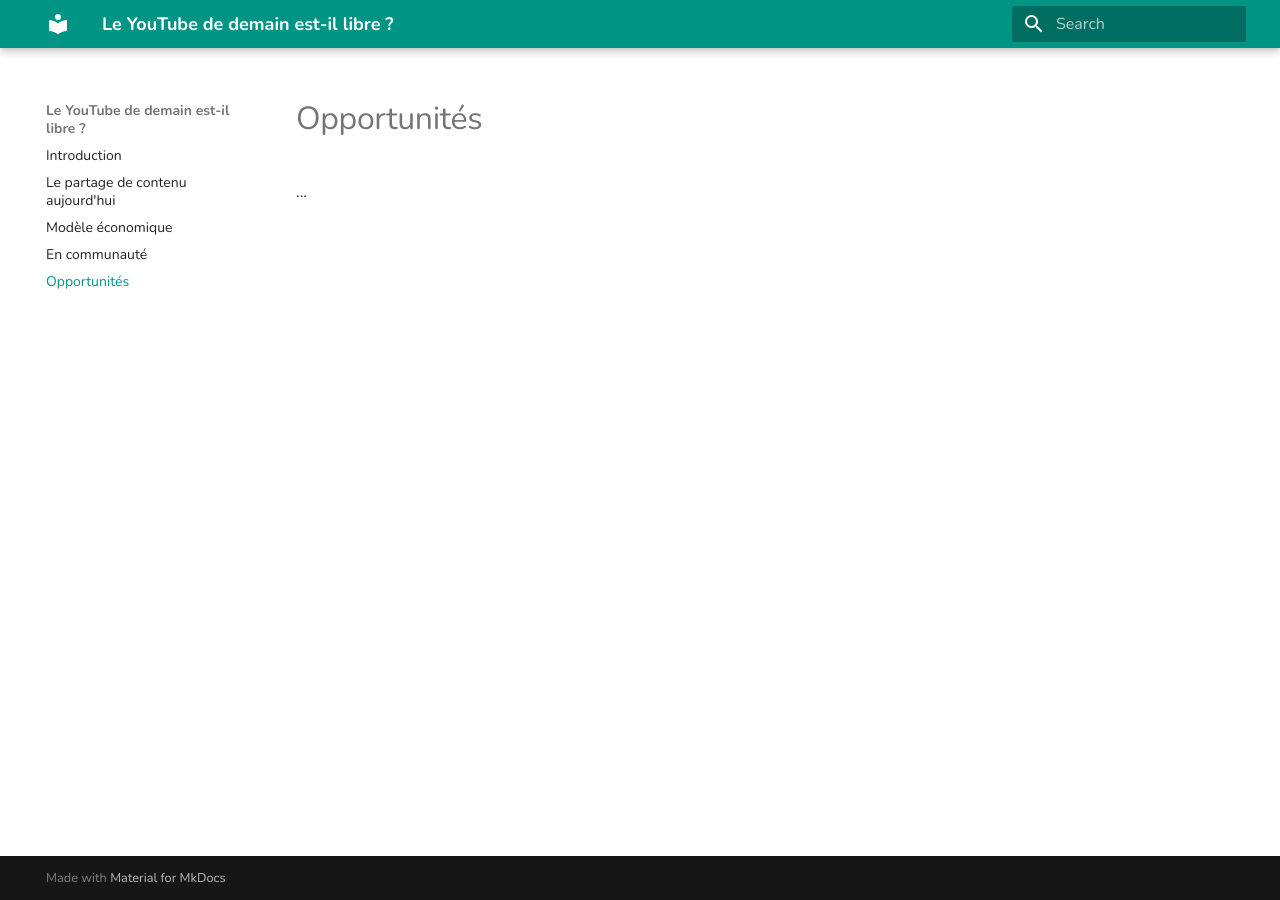
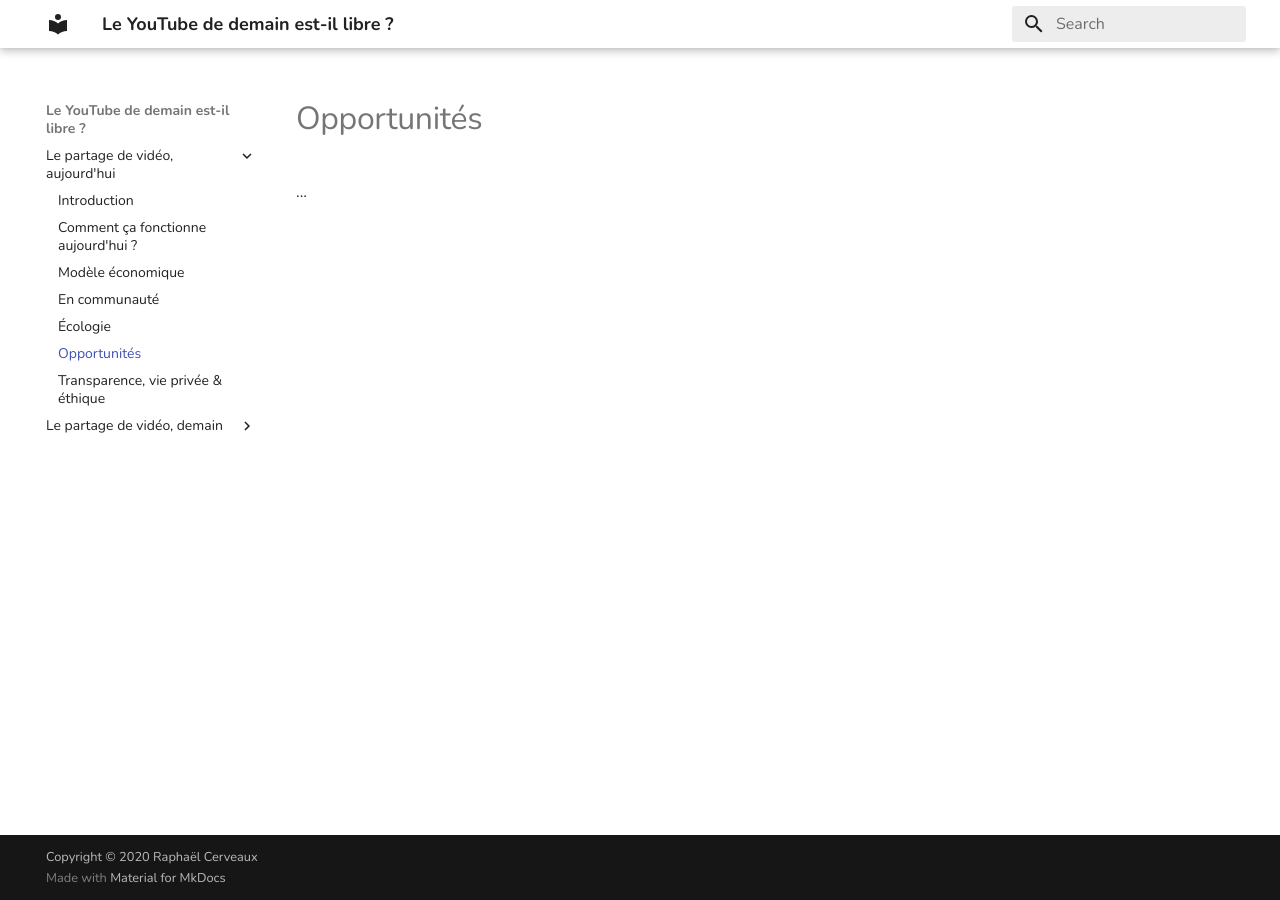
Before and after one commit to sundowndev/livre-blanc-video, an MkDocs documentation site: the page built from docs/opportunities.md, in a window 1280 px wide. Built offline with MkDocs 1.6.1 and Material for MkDocs 9.7.7, drawn with Linux system fonts in a browser that asks for light colours.

```diff
--- a/mkdocs.yml
+++ b/mkdocs.yml
@@ -9,14 +9,14 @@ site_url: https://sundowndev.github.io/livre-blanc-video/
 # edit_uri: 'https://github.com/sundowndev/livre-blanc-video/edit/master/docs/'
 
 # Copyright
-# copyright: 'Copyright &copy; 2019 Raphaël Cerveaux'
+copyright: 'Copyright &copy; 2020 Raphaël Cerveaux'
 
 theme:
   name: 'material'
   include_sidebar: false
   palette:
-    primary: teal
-    accent: teal
+    primary: white
+    accent: indigo
   font:
     text: Nunito
     code: Roboto Mono
@@ -27,8 +27,18 @@ theme:
 
 # Page tree
 nav:
-  - 'Introduction': index.md
-  - "Le partage de contenu aujourd'hui": video-sharing-today.md
-  - 'Modèle économique': business-model.md
-  - 'En communauté': as-community.md
-  - 'Opportunités': oportinities.md
+  - "Le partage de vidéo, aujourd'hui":
+    - 'Introduction': index.md
+    - "Comment ça fonctionne aujourd'hui ?": video-sharing-today.md
+    - 'Modèle économique': business-model.md
+    - 'En communauté': as-community.md
+    - 'Écologie': notfound.md
+    - 'Opportunités': opportunities.md
+    - 'Transparence, vie privée & éthique': notfound.md
+  - "Le partage de vidéo, demain":
+    - 'Les alternatives': notfound.md
+    - 'Modèle économique': notfound.md
+    - 'En communauté': notfound.md
+    - 'Écologie': notfound.md
+    - 'Opportunités': notfound.md
+    - 'Transparence, vie privée & éthique': notfound.md
```
Also changed, not shown: docs/opportunities.md (renamed from docs/oportinities.md).
